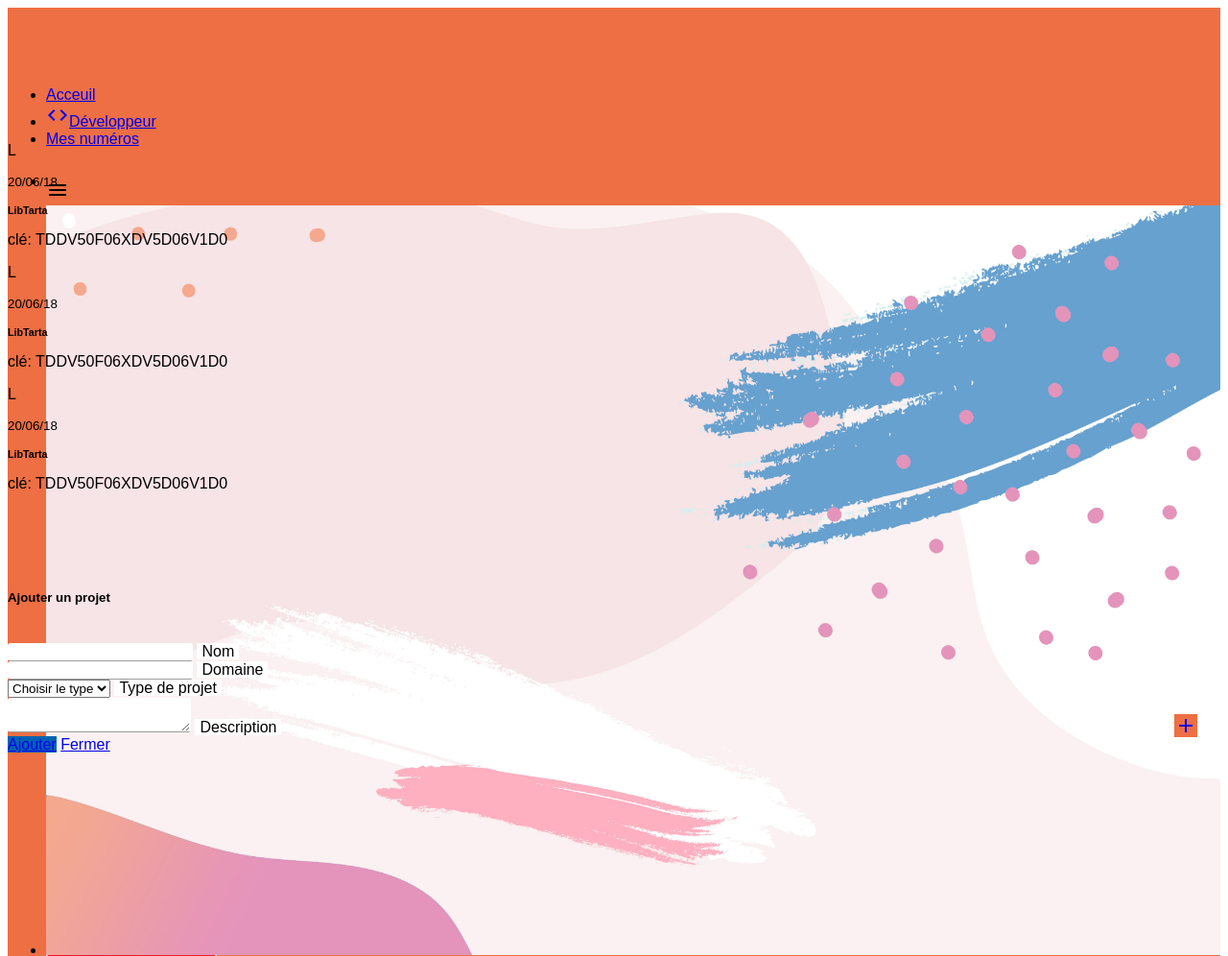
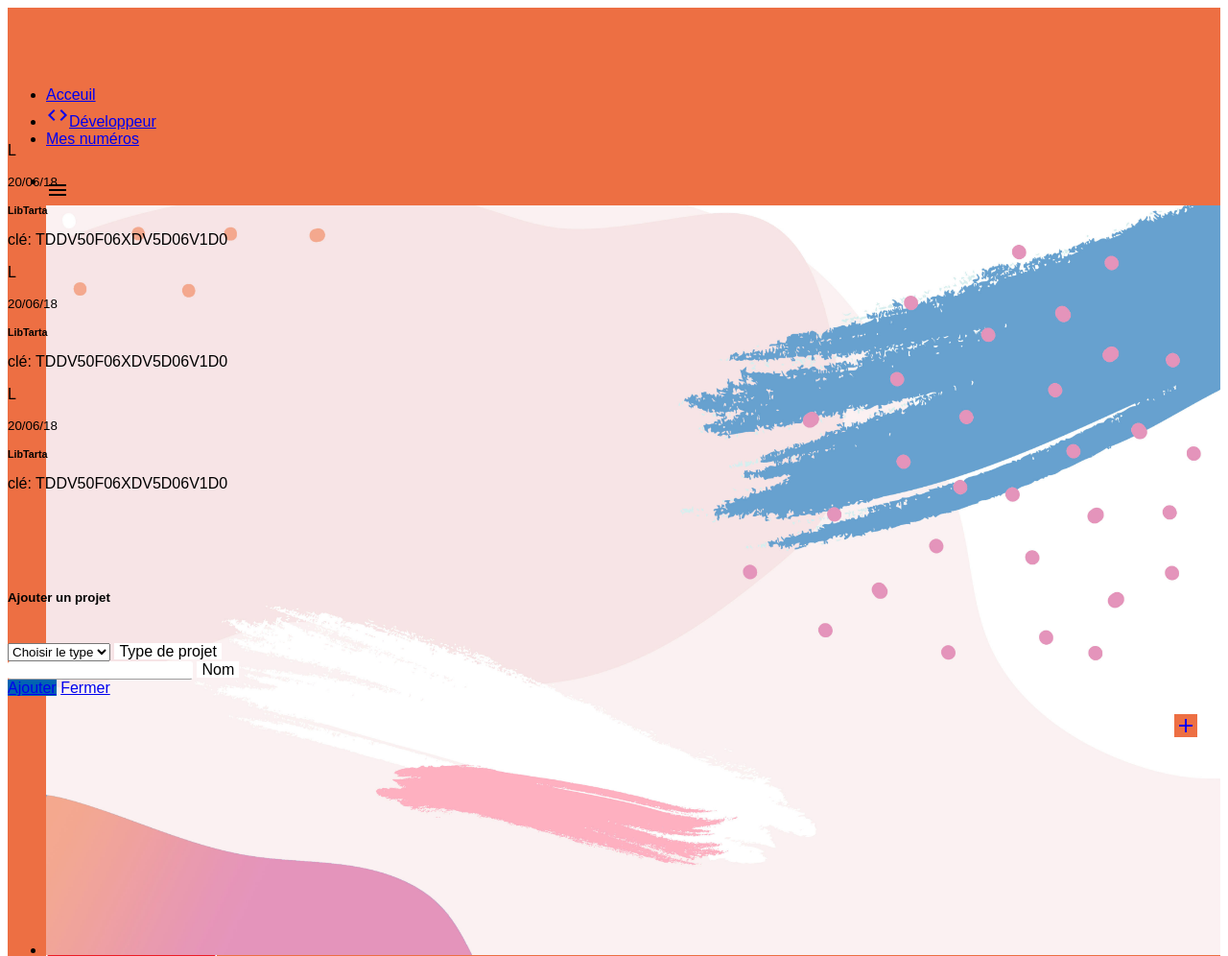
Before and after one commit to digitale-sense/mobile.yetupay, a PHP site: template view/page/dev-project.php in a window 1280 px wide. Shown: the top 996 px of the page at 96% size. Run offline with PHP 8.4, Linux system fonts and the light colour scheme; the template is opened without the code that fills it, so the values that code supplies are empty; the visitor is signed in with stand-in values (Sample User, id 1).

Commit message:
add edit

```diff
--- a/controller/developer/sign_in.php
+++ b/controller/developer/sign_in.php
@@ -14,11 +14,10 @@ if(isset($_SESSION['user_id'])){
     $result = $developer_dao->check_by_user_id($developer);
     if (!empty($result)){
         $message = array_merge($message, array('code' => 0));
-        header("Location: ../../view/page/home-dev.php");
     }elseif (empty($result)){
         $developer = $developer_dao->get_developer_by_user_id($developer_dao->add($developer));
-        $_SESSION['developer_id'] = $developer->getId();
-        header("Location: ../../view/page/dev-project.php");
     }
+    $_SESSION['developer_id'] = $developer->getId();
+    header("Location: ../../view/page/dev-project.php");
 }
 ?>
--- a/view/page/dev-project.php
+++ b/view/page/dev-project.php
@@ -1,3 +1,6 @@
+<?php
+    session_start();
+?>
 <html lang="fr">
 
 <head>
@@ -65,27 +68,18 @@
             <div class="modal-content">
                 <h5>Ajouter un projet</h5><br>
                 <div class="row">
-                    <div class="input-field col s12 m8 offset-m2">
-                        <input id="name" type="text">
-                        <label for="name">Nom</label>
-                    </div>
-                    <div class="input-field col s12 m8 offset-m2">
-                        <input id="domaine" type="text">
-                        <label for="domaine">Domaine</label>
-                    </div>
                     <div class="input-field col s12">
                         <select>
                             <option value="" disabled selected>Choisir le type</option>
                             <option value="w">Web</option>
                             <option value="m">Mobile</option>
                             <option value="d">Desktop</option>
-                            <option value="i">IoT</option>
-                            </select>
+                        </select>
                         <label>Type de projet</label>
                     </div>
-                    <div class="input-field col s12">
-                        <textarea id="description" class="materialize-textarea"></textarea>
-                        <label for="description">Description</label>
+                    <div class="input-field col s12 m8 offset-m2">
+                        <input id="name" type="text">
+                        <label for="name">Nom</label>
                     </div>
                 </div>
                 <div class="row">
--- a/view/page/numbers.php
+++ b/view/page/numbers.php
@@ -41,6 +41,7 @@
                 <?php
                     $i=0;
                     foreach ($message['PHONE_NUMBER'] as $key =>$value) {
+
                         $operator='';
                         switch (User::getOperator($value)) {
                             case '0':
@@ -91,7 +92,7 @@
                         <select class="icons">
                             <option value="" disabled selected>Opérateur</option>
                             <option value="0" data-icon="../asset/images/airtel.png" class="left">Airtel Money</option>
-                            <option value="2" data-icon="../asset/images/m-pesa.jpg" class="left">M-Pesa</option>
+                            <option value="2" data-icon="../asset/images/m-pesa.png" class="left">M-Pesa</option>
                             <option value="1" data-icon="../asset/images/orange.png" class="left">Orange Money</option>
                         </select>
                         <label>Opérateur</label>
--- a/view/page/recharge.php
+++ b/view/page/recharge.php
@@ -1,3 +1,4 @@
+<?php session_start(); ?>
 <html lang="fr">
 
 <head>
```
Also changed, not shown: view/page/info-perso.php (+13 -4 lines), view/asset/images/m-pesa.png (renamed from view/asset/images/m-pesa.jpg), view/asset/images/yetupay.png (deleted).
